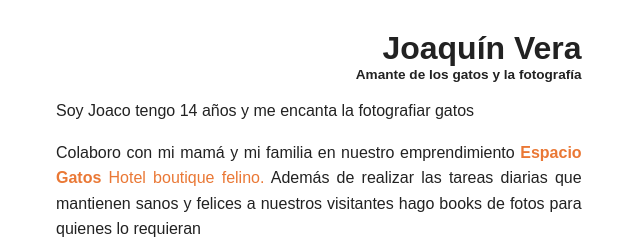
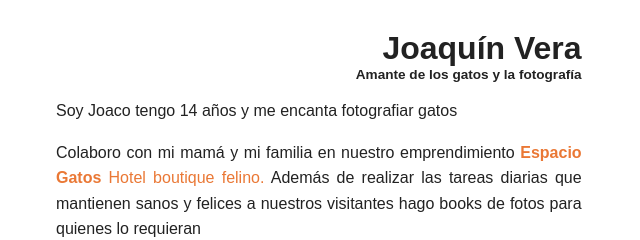
Before and after one commit to GonzaloFacundoLedesma/JoacoFotografia, a plain HTML site: page index.html in a window 1280 px wide. Shown: the part 858-1098 px from the top of the page, 0-640 px from the left. Drawn offline with Linux system fonts and the light colour scheme; a web font is replaced by a local one.

Commit message:
Corrección acerca

```diff
--- a/index.html
+++ b/index.html
@@ -79,7 +79,7 @@
             <aside class="text-justify">
                 <h1 class="text-center text-lg-right">Joaquín Vera</h1>
                 <h5 class="text-center text-lg-right">Amante de los gatos y la fotografía</h5>
-                <p>Soy Joaco tengo 14 años y me encanta la fotografiar gatos</p>
+                <p>Soy Joaco tengo 14 años y me encanta fotografiar gatos</p>
 
                 <p>Colaboro con mi mamá y mi familia en nuestro emprendimiento <a href="https://www.espaciogatos.com.ar" target="_blank" style="color:var(--first-color); text-decoration: none;"><strong>Espacio Gatos</strong> Hotel boutique felino.</a> Además de realizar las tareas diarias que mantienen sanos y felices a nuestros visitantes hago books de fotos para quienes lo requieran</p>
 
```
